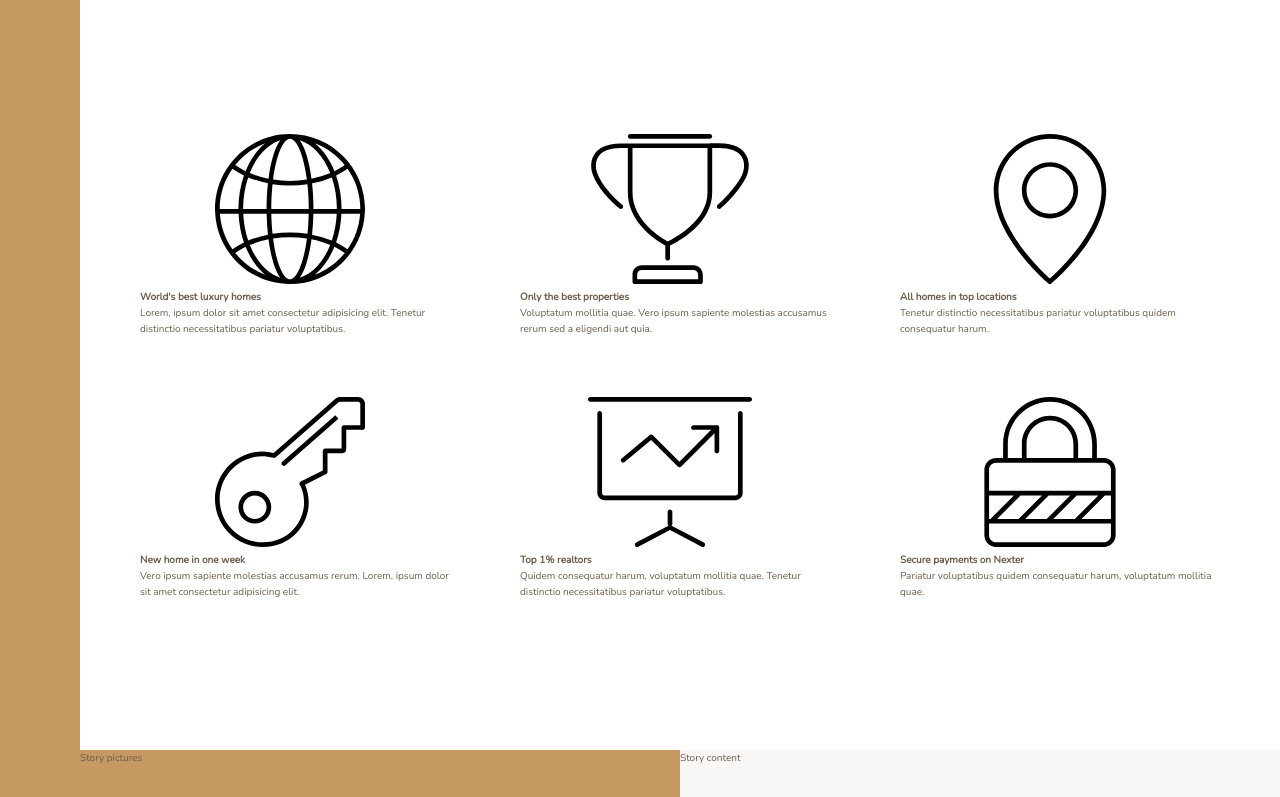
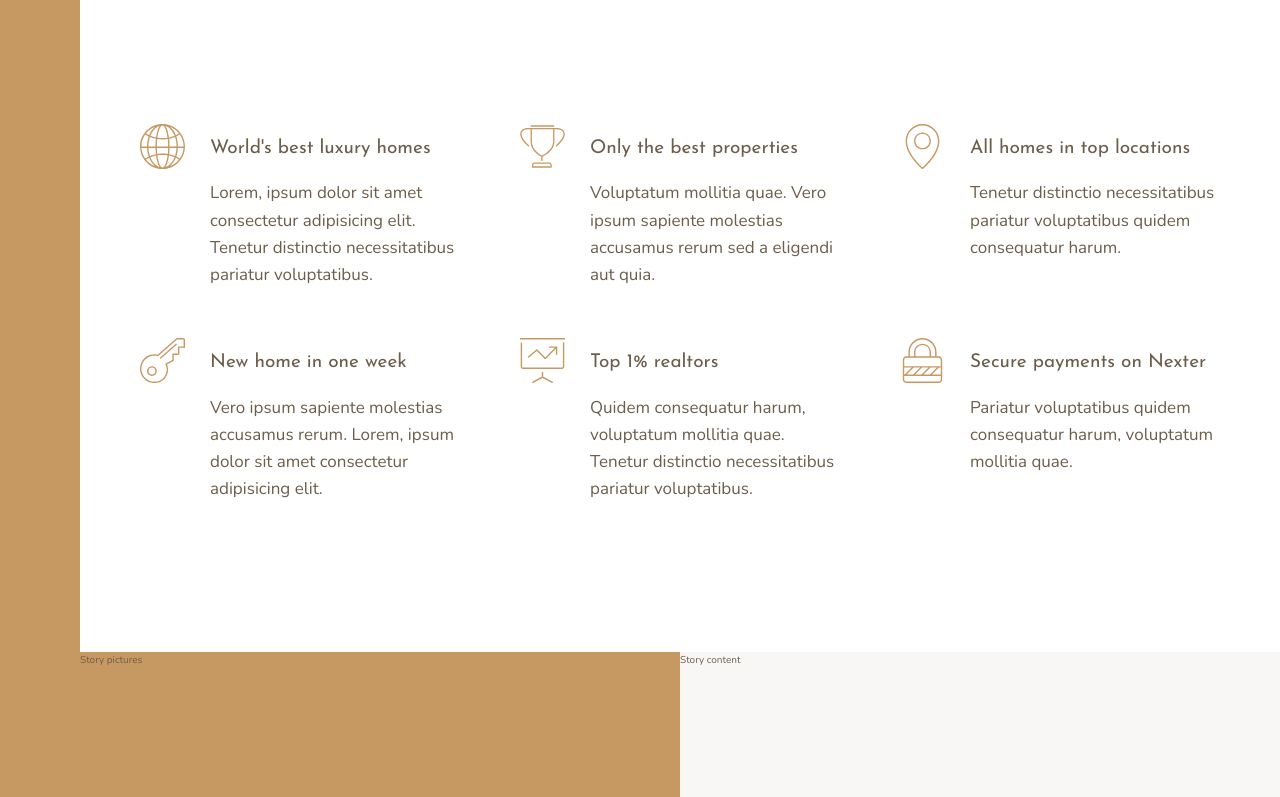
Before and after one commit to paulskicoa/Nexter, a website: page index.html in a window 1280 px wide. Shown: the part 656-1453 px from the top of the page. Drawn offline with nearby package versions, Linux system fonts and the light colour scheme.

Commit message:
Finish Lecture 109

```diff
--- a/index.html
+++ b/index.html
@@ -29,42 +29,42 @@
             <svg class="feature__icon">
               <use xlink:href="img/sprite.svg#icon-global"></use>
             </svg>
-            <h4 class="heading-4">World's best luxury homes</h4>
+            <h4 class="heading-4 heading-4--dark">World's best luxury homes</h4>
             <p class="feature__text">Lorem, ipsum dolor sit amet consectetur adipisicing elit. Tenetur distinctio necessitatibus pariatur voluptatibus.</p>
           </div>
           <div class="feature">
             <svg class="feature__icon">
               <use xlink:href="img/sprite.svg#icon-trophy"></use>
             </svg>
-            <h4 class="heading-4">Only the best properties</h4>
+            <h4 class="heading-4 heading-4--dark">Only the best properties</h4>
             <p class="feature__text">Voluptatum mollitia quae. Vero ipsum sapiente molestias accusamus rerum sed a eligendi aut quia.</p>
           </div>
           <div class="feature">
             <svg class="feature__icon">
               <use xlink:href="img/sprite.svg#icon-map-pin"></use>
             </svg>
-            <h4 class="heading-4">All homes in top locations</h4>
+            <h4 class="heading-4 heading-4--dark">All homes in top locations</h4>
             <p class="feature__text">Tenetur distinctio necessitatibus pariatur voluptatibus quidem consequatur harum.</p>
           </div>
           <div class="feature">
             <svg class="feature__icon">
               <use xlink:href="img/sprite.svg#icon-key"></use>
             </svg>
-            <h4 class="heading-4">New home in one week</h4>
+            <h4 class="heading-4 heading-4--dark">New home in one week</h4>
             <p class="feature__text">Vero ipsum sapiente molestias accusamus rerum. Lorem, ipsum dolor sit amet consectetur adipisicing elit.</p>
           </div>
           <div class="feature">
             <svg class="feature__icon">
               <use xlink:href="img/sprite.svg#icon-presentation"></use>
             </svg>
-            <h4 class="heading-4">Top 1% realtors</h4>
+            <h4 class="heading-4 heading-4--dark">Top 1% realtors</h4>
             <p class="feature__text">Quidem consequatur harum, voluptatum mollitia quae. Tenetur distinctio necessitatibus pariatur voluptatibus.</p>
           </div>
           <div class="feature">
             <svg class="feature__icon">
               <use xlink:href="img/sprite.svg#icon-lock"></use>
             </svg>
-            <h4 class="heading-4">Secure payments on Nexter</h4>
+            <h4 class="heading-4 heading-4--dark">Secure payments on Nexter</h4>
             <p class="feature__text">Pariatur voluptatibus quidem consequatur harum, voluptatum mollitia quae.</p>
           </div>
 
--- a/sass/_features.scss
+++ b/sass/_features.scss
@@ -4,6 +4,28 @@
   margin: 15rem 0;
 
   display: grid;
-  grid-template-columns: repeat(3, 1fr);
+  // grid-template-columns: repeat(3, 1fr);
+  grid-template-columns: repeat(auto-fit, minmax(25rem, 1fr));
   grid-gap: 6rem;
+  align-items: start;
 }
+
+.feature {
+
+  display: grid;
+  grid-template-columns: min-content 1fr;
+  grid-row-gap: 1.5rem;
+   grid-column-gap: 2.5rem;
+
+  &__icon {
+    fill: $color-primary;
+    width: 4.5rem;
+    height: 4.5rem;
+    grid-row: 1 / span 2;
+    transform: translateY(-1rem);
+  }
+
+  &__text {
+    font-size: 1.7rem;
+  }
+}
--- a/sass/_typography.scss
+++ b/sass/_typography.scss
@@ -0,0 +1,24 @@
+%heading {
+  font-family: $font-display;
+  font-weight: 400;
+}
+
+.heading-1 {
+  @extend %heading;
+}
+
+.heading-2 {
+  @extend %heading;
+}
+
+.heading-3 {
+  @extend %heading;
+}
+
+.heading-4 {
+  @extend %heading;
+  font-size: 1.9rem;
+
+  &__light { color: $color-grey-light-1; }
+  &__dark { color: $color-grey-dark-1; }
+}
```
Also changed, not shown: css/style.css.
